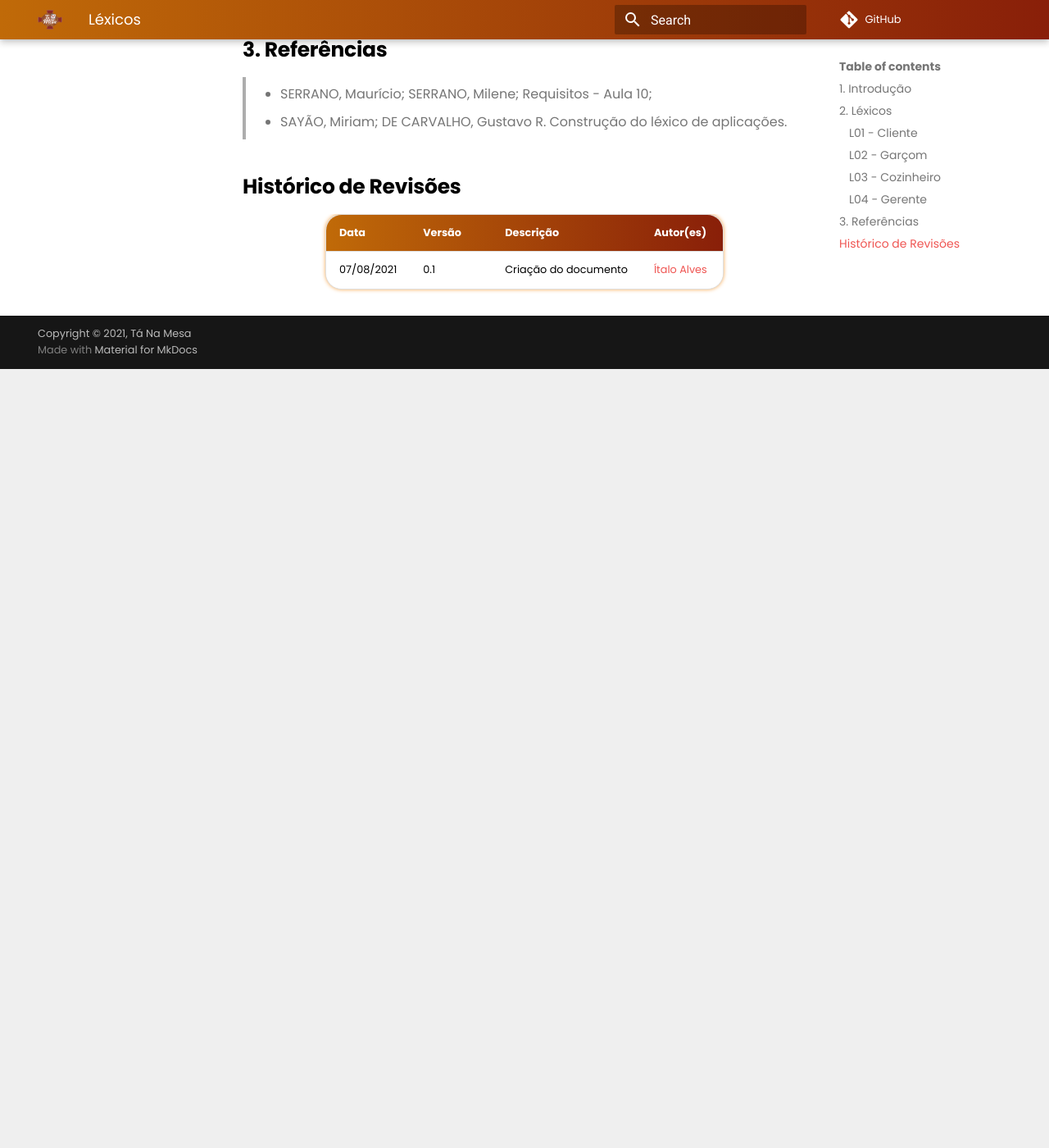
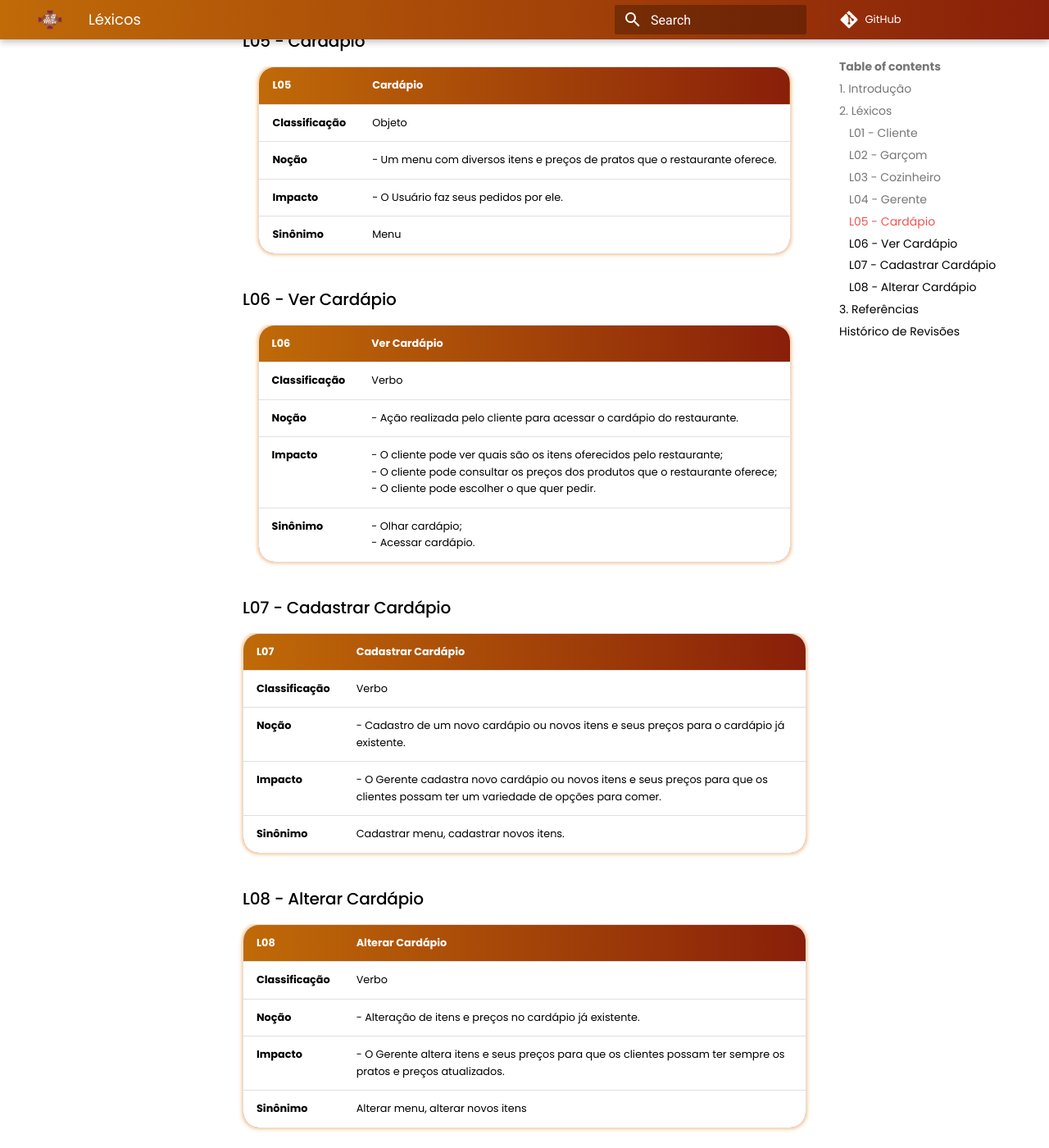
Before and after one commit to UnBArqDsw2021-1/2021.1_G02_TaNaMesa_docs, an MkDocs documentation site: the page built from docs/seminario1/lexicos.md, in a window 1280 px wide and 1400 px high, scrolled down 2300 px. Shown: the whole window at 82% size. Built offline with MkDocs 1.6.1 and Material for MkDocs 9.7.7, drawn with Linux system fonts in a browser that asks for light colours; comment, search, counter and statistics services are not loaded; before the commit the page ends 2750 px from its top, so only the background shows below that.

Commit message:
Adiciona léxicos de 5 a 8

```diff
--- a/docs/seminario1/lexicos.md
+++ b/docs/seminario1/lexicos.md
@@ -53,6 +53,42 @@ Todos os léxicos estão organizados respeitando a seguinte tabela:
 | **Impacto**       | - Um Gerente pode visualizar o histórico de ações dos Garçons;<br> - Um Gerente pode cadastrar Garçons;<br> - Um Gerente pode remover Garçons;<br> - Um Gerente pode cadastrar, alterar e deletar o cardápio. |
 | **Sinônimo**      | Administrador                                                                                                                                                                                                 |
 
+### L05 - Cardápio
+
+| L05               | Cardápio                                                                   |
+| ----------------- | -------------------------------------------------------------------------- |
+| **Classificação** | Objeto                                                                     |
+| **Noção**         | - Um menu com diversos itens e preços de pratos que o restaurante oferece. |
+| **Impacto**       | - O Usuário faz seus pedidos por ele.                                      |
+| **Sinônimo**      | Menu                                                                       |
+
+### L06 - Ver Cardápio
+
+| L06               | Ver Cardápio                                                                                                                                                                                        |
+| ----------------- | --------------------------------------------------------------------------------------------------------------------------------------------------------------------------------------------------- |
+| **Classificação** | Verbo                                                                                                                                                                                               |
+| **Noção**         | - Ação realizada pelo cliente para acessar o cardápio do restaurante.                                                                                                                               |
+| **Impacto**       | - O cliente pode ver quais são os itens oferecidos pelo restaurante;<br>- O cliente pode consultar os preços dos produtos que o restaurante oferece;<br>- O cliente pode escolher o que quer pedir. |
+| **Sinônimo**      | - Olhar cardápio;<br>- Acessar cardápio.                                                                                                                                                            |
+
+### L07 - Cadastrar Cardápio
+
+| L07               | Cadastrar Cardápio                                                                                                                 |
+| ----------------- | ---------------------------------------------------------------------------------------------------------------------------------- |
+| **Classificação** | Verbo                                                                                                                              |
+| **Noção**         | - Cadastro de um novo cardápio ou novos itens e seus preços para o cardápio já existente.                                          |
+| **Impacto**       | - O Gerente cadastra novo cardápio ou novos itens e seus preços para que os clientes possam ter um variedade de opções para comer. |
+| **Sinônimo**      | Cadastrar menu, cadastrar novos itens.                                                                                             |
+
+### L08 - Alterar Cardápio
+
+| L08               | Alterar Cardápio                                                                                              |
+| ----------------- | ------------------------------------------------------------------------------------------------------------- |
+| **Classificação** | Verbo                                                                                                         |
+| **Noção**         | - Alteração de itens e preços no cardápio já existente.                                                       |
+| **Impacto**       | - O Gerente altera itens e seus preços para que os clientes possam ter sempre os pratos e preços atualizados. |
+| **Sinônimo**      | Alterar menu, alterar novos itens                                                                             |
+
 ## 3. Referências
 
 > - SERRANO, Maurício; SERRANO, Milene; Requisitos - Aula 10;
```
